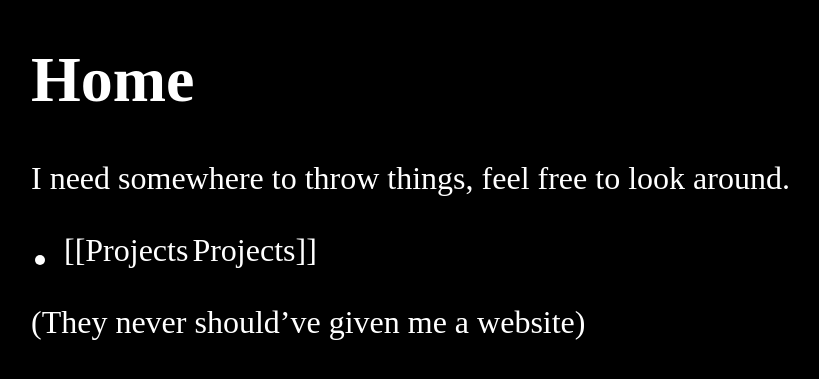
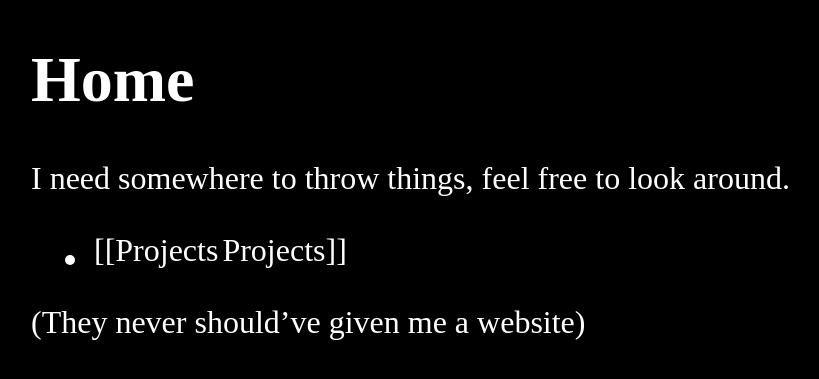
Before and after one commit to Grahp/Website, a Jekyll site: the page built from pages/Home.md, in a window 1280 px wide. Shown: the top 379 px of the page, without its empty margins (1-820 px from the left). Built offline with Jekyll 4.4.1, drawn with Linux system fonts in a browser that asks for light colours.

Commit message:
Use scaling factor in styles

```diff
--- a/assets/css/styles.css
+++ b/assets/css/styles.css
@@ -1,19 +1,22 @@
+:root {--scaling-factor: 1;}
+
+@media (min-width: 600px)
+  {:root {--scaling-factor: 1.25;}}
+
+@media (min-width: 900px)
+  {:root {--scaling-factor: 1.5;}}
+
+@media (min-width: 900px)
+  {:root {--scaling-factor: 2;}}
+
 body {background-color: #000;
       color: #fff;
+      font-size: calc(1rem * var(--scaling-factor));
       max-width: 70ch;
       margin-left: 2rem;
       margin-right: 2rem;}
 
-@media (min-width: 600px)
-  {body {font-size: 1.25rem;}}
-
-@media (min-width: 900px)
-{body {font-size: 1.5rem;}}
-
-@media (min-width: 1200px)
-{body {font-size: 2rem;}}
-
 a {color: #58A6FF;}
 
 ul {padding: 0;
-    margin-left: 30px;}
+    margin-left: calc(30px * var(--scaling-factor));}
```
